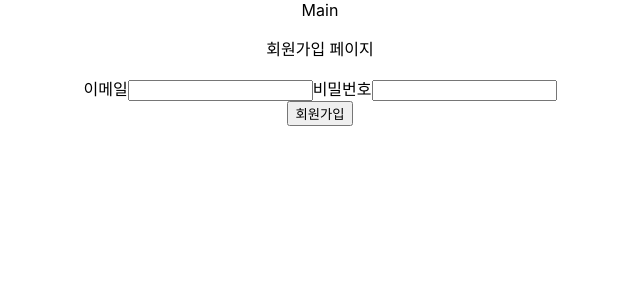
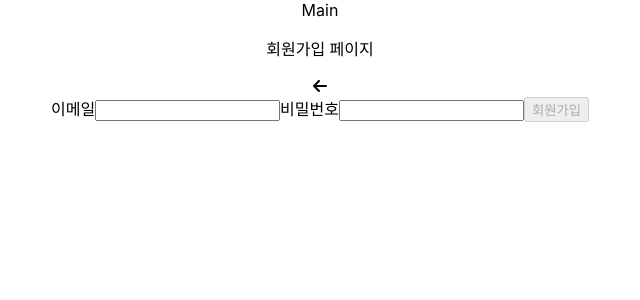
Before and after one commit to WonhyeongLee/wanted-pre-onboarding-frontend, a React (Create React App) app: page /signup in a window 1280 px wide. Shown: the top 300 px of the page, without its empty margins (320-960 px from the left). Built offline with nearby package versions, Linux system fonts and the light colour scheme.

Commit message:
Feat: 로그인, 회원가입 Form부분 유효성검사까지 구현
과제 요구사항대로 이메일은 @포함, 비밀번호는 8자리이상의 조건만 검증하고 Form이 다 채워져있고 검증을 통과했을 때만 button의 disabled 옵션이 false 되도록 함

```diff
--- a/src/component/common/AuthForm.jsx
+++ b/src/component/common/AuthForm.jsx
@@ -1,12 +1,68 @@
-import React from "react";
+import React, { useState } from "react";
 
-function AuthForm() {
+function AuthForm({ authType }) {
+  const [email, setEmail] = useState("");
+  const [password, setPassword] = useState("");
+  const [emailError, setEmailError] = useState(false);
+  const [passwordError, setPasswordError] = useState(false);
+
+  const checkEmailVaildation = (email) => {
+    // 요구조건 : @포함
+    if (email.includes("@")) {
+      setEmailError(false);
+    } else {
+      setEmailError(true);
+    }
+  };
+  const checkPasswordVaildation = (password) => {
+    // 8자 이상
+    if (password.length >= 8) {
+      setPasswordError(false);
+    } else {
+      setPasswordError(true);
+    }
+  };
+
+  const handleSubmit = (e) => {
+    e.preventDefault();
+    console.log(`email : ${email} password : ${password}`);
+  };
+  const handleEmailChange = (e) => {
+    setEmail(e.target.value);
+    checkEmailVaildation(e.target.value);
+  };
+  const handlePassWordChange = (e) => {
+    setPassword(e.target.value);
+    checkPasswordVaildation(e.target.value);
+  };
+
+  const buttonDisabled = email && password && !emailError && !passwordError;
+
   return (
-    <form>
+    <form onSubmit={handleSubmit}>
       <label htmlFor='email'>이메일</label>
-      <input type='text' id='email' name='email' data-testid='email-input' />
+      <input
+        type='text'
+        id='email'
+        name='email'
+        data-testid='email-input'
+        value={email}
+        onChange={handleEmailChange}
+      />
+      {emailError && <p>이메일형식이 아닙니다</p>}
       <label htmlFor='password'>비밀번호</label>
-      <input type='password' id='password' name='password' data-testid='password-input' />
+      <input
+        type='password'
+        id='password'
+        name='password'
+        data-testid='password-input'
+        value={password}
+        onChange={handlePassWordChange}
+      />
+      {passwordError && <p>8자 이상으로 입력해주세요</p>}
+      <button type='submit' data-testid={`${authType}-button`} disabled={!buttonDisabled}>
+        {authType === "signin" ? "로그인" : "회원가입"}
+      </button>
     </form>
   );
 }
--- a/src/pages/SignIn.jsx
+++ b/src/pages/SignIn.jsx
@@ -1,17 +1,13 @@
 import React from "react";
 import AuthForm from "../component/common/AuthForm";
+import GoBackButton from "../component/common/GoBackButton";
 
 function SignIn() {
-  const handleSignInClick = () => {
-    console.log("로그인버튼 클릭됨");
-  };
   return (
     <div>
       <p>로그인페이지</p>
-      <AuthForm />
-      <button type='button' data-testid='signup-button' onClick={handleSignInClick}>
-        로그인
-      </button>
+      <GoBackButton />
+      <AuthForm authType={`signin`} />
     </div>
   );
 }
--- a/src/pages/SignUp.jsx
+++ b/src/pages/SignUp.jsx
@@ -1,17 +1,13 @@
 import React from "react";
 import AuthForm from "../component/common/AuthForm";
+import GoBackButton from "../component/common/GoBackButton";
 
 function SignUp() {
-  const handleSignUpClick = () => {
-    console.log("회원가입 버튼 클릭됨");
-  };
   return (
     <div>
       <p>회원가입 페이지</p>
-      <AuthForm />
-      <button type='button' data-testid='signup-button' onClick={handleSignUpClick}>
-        회원가입
-      </button>
+      <GoBackButton />
+      <AuthForm authType={`signup`} />
     </div>
   );
 }
```
